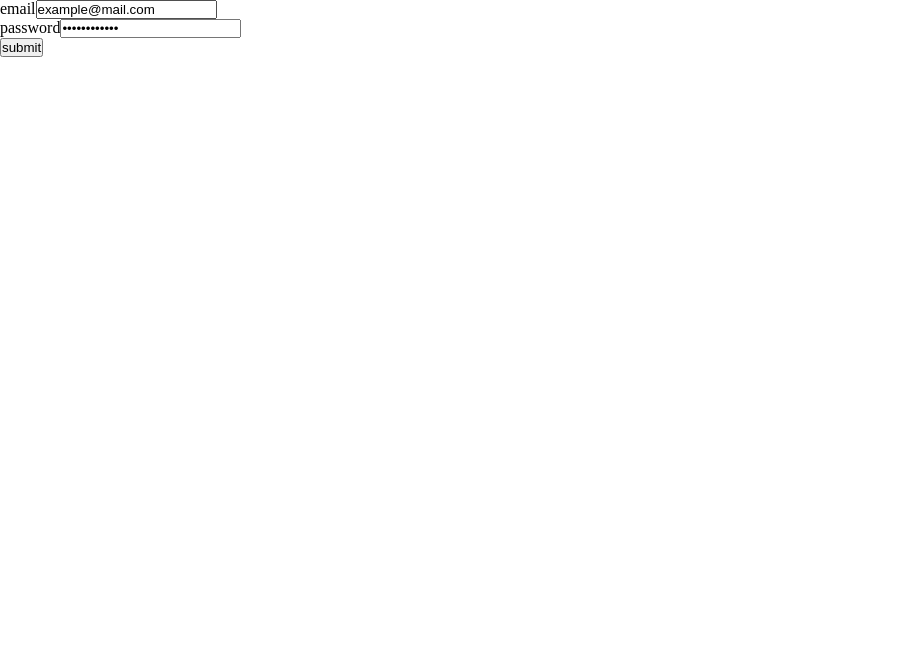
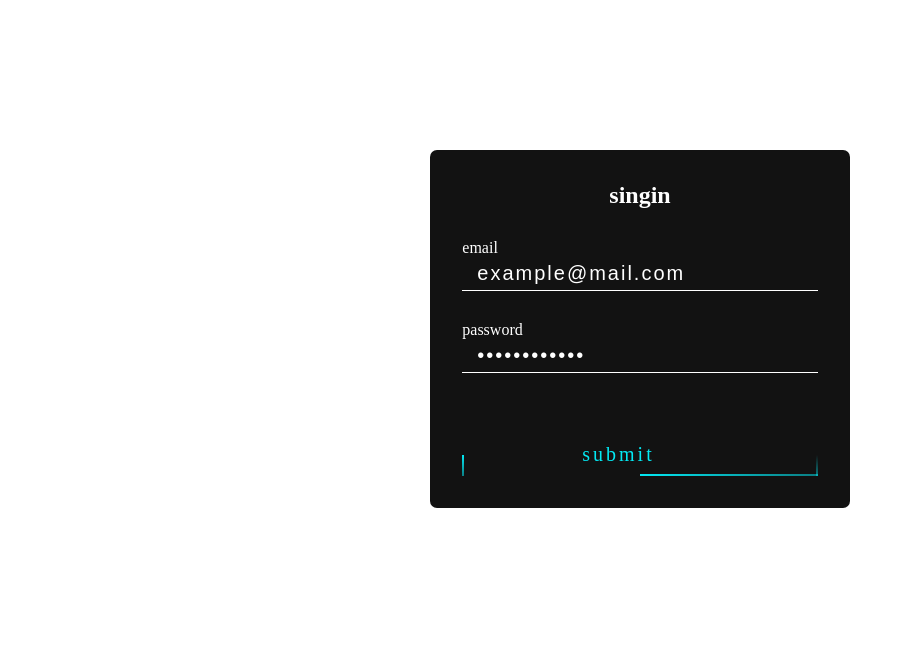
Before and after one commit to zeynab-sharifi/singin-form, a plain HTML site: page index.html in a window 1280 px wide. Shown: the whole page, without its empty margins (0-913 px from the left). Drawn offline with nearby package versions, Linux system fonts and the light colour scheme.

Commit message:
add style css form

```diff
--- a/index.html
+++ b/index.html
@@ -4,25 +4,33 @@
     <meta charset="UTF-8">
     <meta http-equiv="X-UA-Compatible" content="IE=edge">
     <meta name="viewport" content="width=device-width, initial-scale=1.0">
+    <title>singin</title>
     <link rel="stylesheet" href="./style.css">
-    <title>singin</title>
 </head>
 <body>
 
     <div id="app">
+        <div class="container">
+            <div class="singin">
                 <form @submit.prevent="singinU">
-            <div>
+                    <h2>{{title}}</h2>
+                    <div class="inputs-singin">
                         <label for="email">email</label>
                         <input type="email" name="email" id="email" v-model="email">
                         <p :class="{'has-error' : emailError[0] }" style="display: none;" v-text="emailError[1]"></p>
                     </div>
-            <div>
+                    <div class="inputs-singin">
                         <label for="password">password</label>
                         <input type="password" name="password" id="password" v-model="password">
                         <p :class="{'has-error' : passwordError[0] }" style="display: none;" v-text="passwordError[1]"></p>
                     </div>
-            <button type="submit">submit</button>
+                    <a href="#" class="loginBtn" type="submit">submit
+                        <span></span><span></span>
+                        <span></span><span></span>
+                    </a>
                 </form>
+            </div>
+        </div>
 
     </div>
     <script src="https://unpkg.com/vue@next"></script>
@@ -32,7 +40,9 @@
             data(){
                 return{
                     email:"example@mail.com",
-                    password:"A0123459568a"
+                    password:"A0123459568a",
+
+                    title:"singin"
                 }
             },
             computed:{
@@ -41,14 +51,14 @@
                     if(this.validEmail(email))
                         return[false,null]
                     else
-                        return[true,'فرمت ایمیل اشتباه است']
+                        return[true,'The email format is incorrect']
                 },
                 passwordError(){
                     let password=this.password
-                    if(password.lenght<8)
-                        return[true,'حداقل 8 کارکتر وارد کنید']
+                    if(password.length < 8)
+                        return[true,'Enter a password length of at least 8 characters']
                     else
-                    return[false,null]
+                    return[false , null]
                 }
             },
             methods:{
@@ -59,7 +69,7 @@
                 var re = /^(([^<>()[\]\\.,;:\s@"]+(\.[^<>()[\]\\.,;:\s@"]+)*)|(".+"))@((\[[0-9]{1,3}\.[0-9]{1,3}\.[0-9]{1,3}\.[0-9]{1,3}\])|(([a-zA-Z\-0-9]+\.)+[a-zA-Z]{2,}))$/;
                 return re.test(email);
                 }
-            },
+            }
 
 
         }
--- a/style.css
+++ b/style.css
@@ -3,8 +3,140 @@
     padding: 0;
     box-sizing: border-box;
 }
+.container{
+    width: 1100px;
+    display: flex;
+    justify-content: center;
+    margin: 0 auto;
+}
+.singin{
+    display: flex;
+    justify-content: center;
+    align-items: center;
+    padding: 150px;
+}
+.singin form{
+    padding: 2rem;
+    background-color:#121212;
+    border-radius: 7px;
+    color: #fff;
+    display: flex;
+    flex-direction: column;
+}
+.singin form h2{
+    margin-bottom: 30px;
+    padding: 0;
+    color: #fff;
+    text-align: center;
+}
+.singin form .inputs{
+    position: relative;
+}
+.singin form input{
+    width: 100%;
+    color: #fff;
+    font-size: 20px;
+    letter-spacing: 2px;
+    margin-bottom: 30px;
+    border: none;
+    outline: none;
+    border-bottom: 1px solid #fff;
+    background: transparent;
+    padding: 5px 15px;
+}
+.inputs label{
+    position: absolute;
+    top:0;
+    left: 0;
+    padding: 10px 0;
+    font-size: 15px;
+    transition: .5s;
+    pointer-events: none;
+}
+.inputs input:focus ~ label,.inputs input:valid ~ label{
+    top: -20px;
+    left: 0;
+    color: #03e9f4;
+    font-size: 12px;
+}
+.loginBtn{
+    position: relative;
+    display: inline-block;
+    padding: 10px 120px;
+    color: #03e9f4;
+    font-size: 20px;
+    transition: 0.5s;
+    margin-top: 30px;
+    text-decoration: none;
+    letter-spacing: 3px;
+    overflow: hidden;
+}
+.loginBtn:hover{
+    background-color: #03e9f4;
+    color: #fff;
+    border-radius: 10px;
+    box-shadow: 0 0 5px #03e9f4,
+                0 0 25px #03e9f4,
+                0 0 50px #03e9f4,
+                0 0 10px #03e9f4;
+}
+.loginBtn span{
+    position: absolute;
+    display: inline-block;
+}
+.loginBtn span:nth-child(odd){
+    width: 100%;
+    height: 2px;
+}
+.loginBtn span:nth-child(even){
+    width: 2px;
+    height: 100%;
+}
+.loginBtn span:nth-child(1){
+    top: 0;
+    left: -100%;
+    background: linear-gradient(90deg, transparent, #03e9f4);
+    animation: bt-ani 1s linear infinite;
+}
+.loginBtn span:nth-child(2){
+    top: -100%;
+    right: 0;
+    background: linear-gradient(180deg, transparent, #03e9f4);
+    animation: bt-ani2 1s linear infinite;
+    animation-delay: .25s;
+}
+.loginBtn span:nth-child(3){
+    bottom: 0;
+    right: -100%;
+    background: linear-gradient(270deg, transparent, #03e9f4);
+    animation: bt-ani3 1s linear infinite;
+    animation-delay: .75s;
+}
+.loginBtn span:nth-child(4){
+    left: 0;
+    bottom: -100%;
+    background: linear-gradient(360deg, transparent, #03e9f4);
+    animation: bt-ani4 1s linear infinite;
+    animation-delay: .75s;
+}
 .has-error{
-    color:red;
+    color:#03e9f4;
     font-size: .9;
     display: block !important;
 }
+@keyframes bt-ani{
+    0%{left: -100%;}
+    100%{left: 100%;}
+}
+@keyframes bt-ani2{
+    0%{top: -100%;}
+    100%{top: 100%;}
+}
+@keyframes bt-ani3{
+    0%{right: -100%;}
+    100%{right: 100%;}
+}
+@keyframes bt-ani4{
+    0%{bottom: -100%;}
+    100%{bottom: 100%;}
+}
```
Lines whose indentation alone changed are shown as unchanged.
